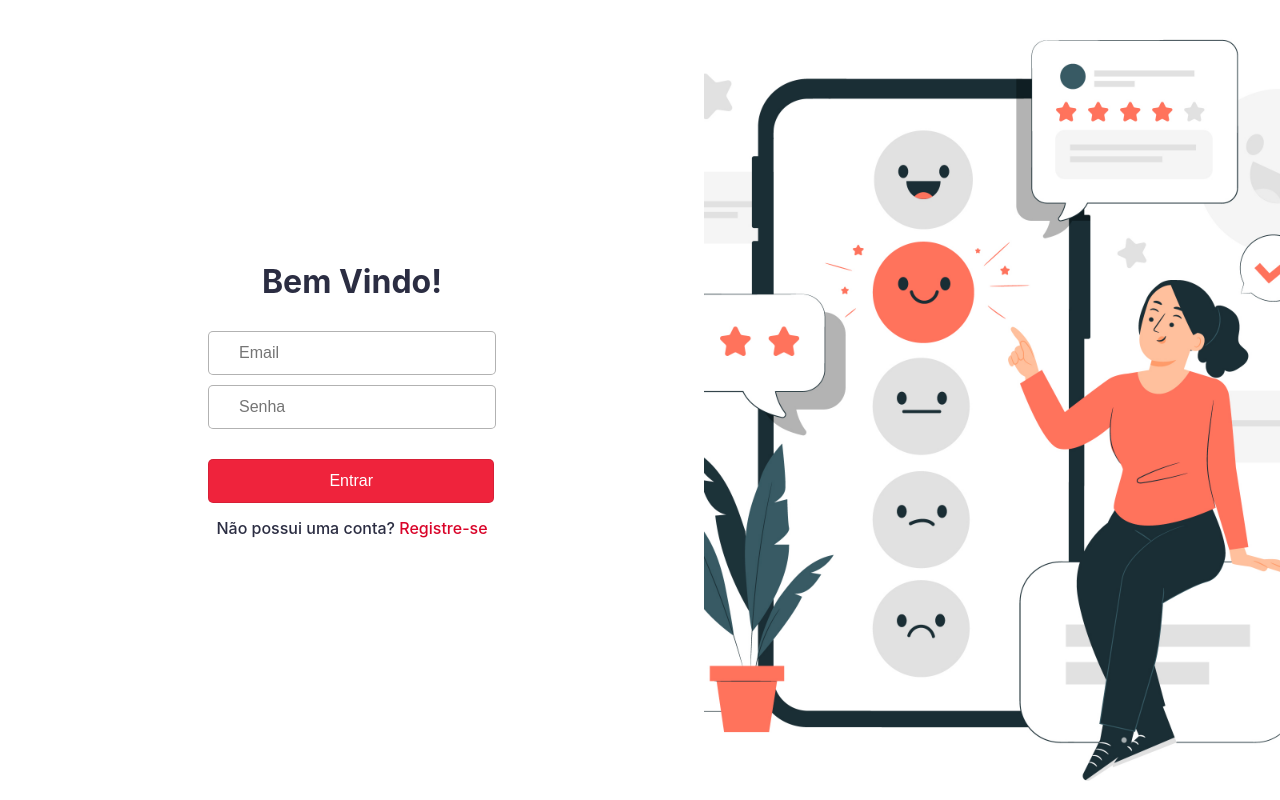
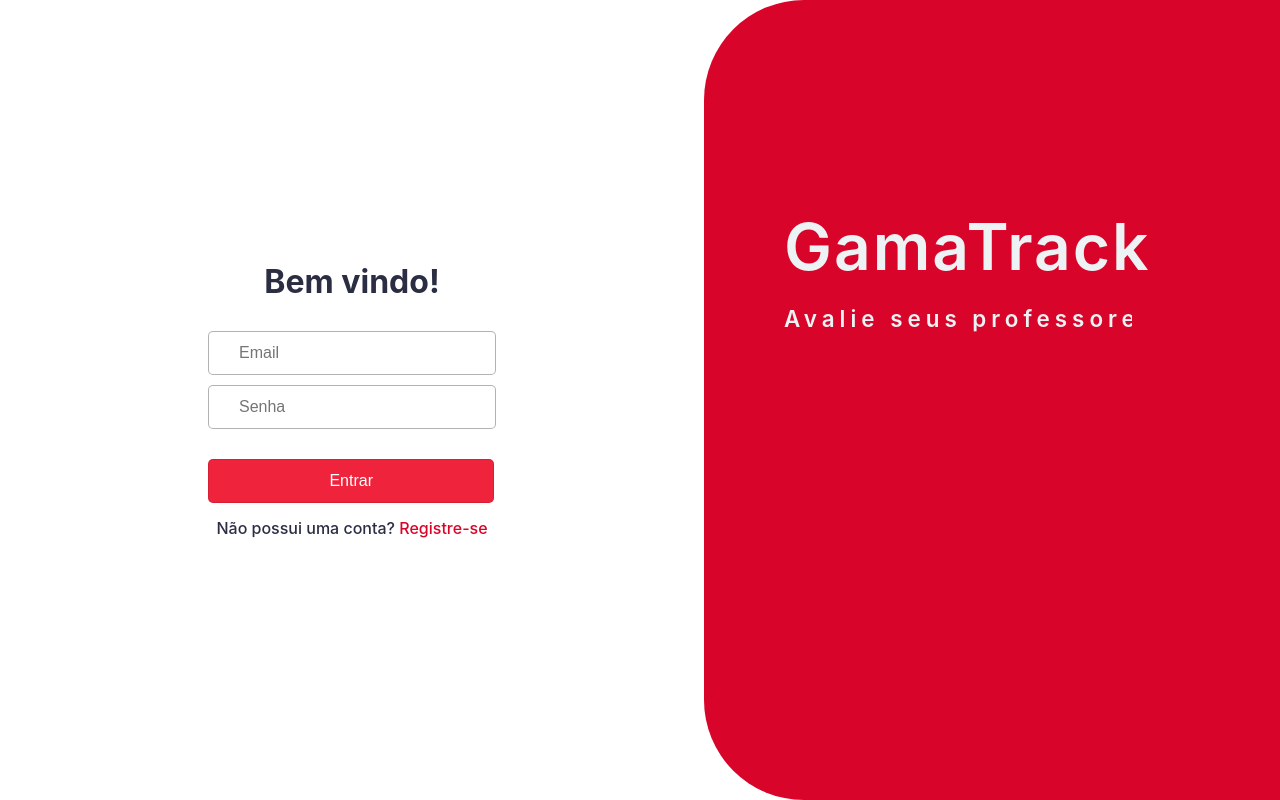
Before and after one commit to FGA0138-MDS-Ajax/2023-2-POLLUX, a React (Create React App) app in the folder Frontend/: page / in a window 1280 px wide. Built offline with nearby package versions, Linux system fonts and the light colour scheme.

Commit message:
feat/estilizando cards e login

```diff
--- a/Frontend/src/components/CourseCard/styles.css
+++ b/Frontend/src/components/CourseCard/styles.css
@@ -6,16 +6,15 @@
     height: 100%;
     padding: 10em 2em;
     border-radius: 10px;
-    background-color: #aaa;
-    color:  #fff;
+    background-color: #8D99AE   ;
+    color:  #EDF2F4;
     transition: all 0.3s ease-in-out;
     cursor: pointer;
     overflow: hidden;
 }
 .course-card:hover{
     width: 30%;
-    background-color: #7f8c8d;
-    color: red;
+    background-color: #2B2D42;
 }
 
 .course-card *{
--- a/Frontend/src/components/Header/index.js
+++ b/Frontend/src/components/Header/index.js
@@ -30,8 +30,8 @@ function Header (props) {
                 <span className="link">{props.userName}</span>
                 <svg width="10" height="5" viewBox="0 0 8 5" class="toggle-icon"><path d="M.707 1.707l2.586 2.586a1 1 0 001.414 0l2.586-2.586C7.923 1.077 7.477 0 6.586 0H1.414C.524 0 .077 1.077.707 1.707z" fill="#7E7E7E"></path></svg>
                 <ul className={isHiddenList ?  'visible-list' : 'hidden-list'}>
-                    <li>Ver minhas avaliações</li>
-                    <li>Sair</li>
+                    <Link className='dropdown-link' to=''>Ver minhas avaliações</Link>
+                    <Link className='dropdown-link' to='/'>Sair</Link>
                 </ul>
             </div>
         </header>
--- a/Frontend/src/components/Header/styles.css
+++ b/Frontend/src/components/Header/styles.css
@@ -66,7 +66,6 @@ header .visible-list {
     box-shadow: 0px 4px 16px 0px rgba(0, 0, 0, .2);
     text-align: right;
     font-size: 1em;
-    min-width: 140px;
     padding: 10px;
     display: none;
     user-select: none;
@@ -76,12 +75,13 @@ header .visible-list {
     display: block;
 }
 
-header .visible-list li{
+header .visible-list .dropdown-link{
     text-decoration: none;
     background-color: transparent;
     padding: 10px;
     transition: 0.3s ease;
+    color: #fff;
 }
-header .visible-list li:hover{
+header .visible-list .dropdown-link:hover{
     color: #EF233C;
 }
--- a/Frontend/src/pages/Cadastro/index.js
+++ b/Frontend/src/pages/Cadastro/index.js
@@ -128,7 +128,8 @@ function Cadastro() {
         </div>
       </div>
       <div className="right-section">
-        <img src={loginImage}></img>
+        <h1>GamaTrack</h1>
+        <p>Avalie seus professores</p>
       </div>
     </div>
   );
--- a/Frontend/src/pages/Home/styles.css
+++ b/Frontend/src/pages/Home/styles.css
@@ -66,16 +66,16 @@
 }
 
 /* Estilizando a barra de rolagem */
-body::-webkit-scrollbar {
+.home-wrapper::-webkit-scrollbar {
   width: 12px; /* A largura da barra de rolagem */
 }
 
 /* Estilizando o pega-pedaço (thumb) da barra de rolagem */
-body::-webkit-scrollbar-thumb {
+.home-wrapper::-webkit-scrollbar-thumb {
   background-color: #888; /* Cor do pega-pedaço */
 }
 
 /* Fazendo a barra de rolagem sempre visível, mesmo sem overflow */
-body {
+.home-wrapper {
   overflow-y: scroll;
 }
--- a/Frontend/src/pages/Login/index.js
+++ b/Frontend/src/pages/Login/index.js
@@ -48,7 +48,7 @@ function Login() {
     <div className="login">
       <div className="left-section">
         <div className="form-container">
-          <h1>Bem Vindo!</h1>
+          <h1>Bem vindo!</h1>
 
           <Input
             type="email"
@@ -80,7 +80,8 @@ function Login() {
       </div>
 
       <div className="right-section">
-        <img src={loginImage}></img>
+        <h1 className="gamatrack">GamaTrack</h1>
+        <p className="typing-text">Avalie seus professores</p>
       </div>
 
     </div>
--- a/Frontend/src/pages/Login/styles.css
+++ b/Frontend/src/pages/Login/styles.css
@@ -52,15 +52,53 @@
 
 .right-section {
     width: 45vw;
-    right: 0;
+    height: 100%;
+    border-radius: 100px 0 0 100px;
+    background-color: #D90429  ;
+    color: #EDF2F4;
     z-index: 1000;
+    display: flex;
+    flex-direction: column;
+    align-items: start;
+    padding: 13em 0 0 5em;
 }
 
-.right-section img {
-    height: 100%;
-    width: 100%;
-    object-fit: cover;
+.right-section *{
+    background-color: transparent;
 }
+
+.right-section h1{
+    font-size: 4rem;
+    font-weight: 600;
+    letter-spacing: 2px;
+
+}
+
+.right-section p{
+    margin-top: 20px;
+    width: 350px;
+    font-weight: 600;
+    letter-spacing: 5px;
+    font-size: 1.4rem;
+
+    animation: typing 3s steps(30), blink 0.5s step-end infinite alternate;
+    white-space: nowrap;
+    overflow: hidden;
+    border-right: 2px solid #EDF2F4;
+}
+
+@keyframes typing {
+    from {
+      width: 0
+    }
+  }
+
+@keyframes blink {
+    50% {
+        border-color: transparent;
+    }
+}
+
 
 .shake {
     animation: shake 1s;
```
